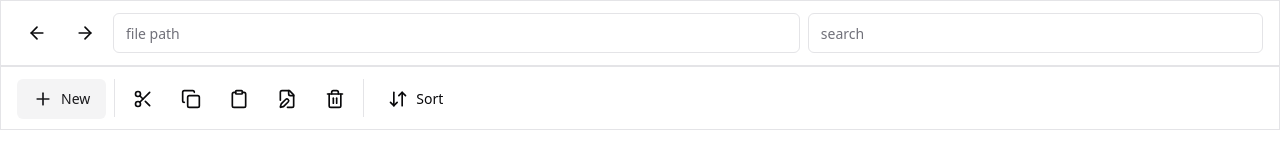
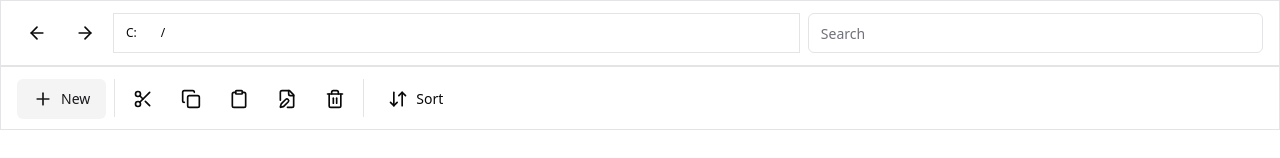
Before and after one commit to Coeeter/voyager, a React (Vite) app: page / in a window 1280 px wide. Shown: the top 158 px of the page. Built offline with nearby package versions, Linux system fonts and the light colour scheme.

Commit message:
Refactor file path handling in Navbar component

```diff
--- a/src/components/navbar.tsx
+++ b/src/components/navbar.tsx
@@ -2,8 +2,14 @@ import { Button } from './ui/button';
 import { ArrowLeft, ArrowRight } from 'lucide-react';
 import { Input } from './ui/input';
 import { Toolbar } from './toolbar';
+import { useAppStore } from '@/hooks/useAppStore';
+import React from 'react';
 
 export const Navbar = () => {
+  const { filePath, setFilePath } = useAppStore();
+
+  const paths = filePath.split('/').filter(Boolean);
+
   return (
     <header className="fixed top-0 z-10 w-full bg-background">
       <nav className="flex gap-2 border border-b px-4 py-3">
@@ -22,8 +28,32 @@ export const Navbar = () => {
           <ArrowRight className="size-5" />
         </Button>
         <div className="grid flex-1 grid-cols-5 gap-2">
-          <Input placeholder="file path" className="col-span-3" />
-          <Input placeholder="search" className="col-span-2" />
+          <div className="relative col-span-3 flex items-center gap-3 border border-border">
+            {paths.map((dir, i) => {
+              return (
+                <React.Fragment key={i}>
+                  <Button
+                    variant="ghost"
+                    size="sm"
+                    className="relative z-20 text-xs"
+                    onClick={() => {
+                      setFilePath(paths.slice(0, i + 1).join('/') + '/');
+                    }}
+                  >
+                    {dir}
+                  </Button>
+                  <span className="text-xs">/</span>
+                </React.Fragment>
+              );
+            })}
+            <Input
+              placeholder="File Path"
+              className="absolute inset-0 opacity-0"
+              value={filePath}
+              readOnly
+            />
+          </div>
+          <Input placeholder="Search" className="col-span-2" />
         </div>
       </nav>
       <Toolbar />
--- a/src/hooks/useAppStore.tsx
+++ b/src/hooks/useAppStore.tsx
@@ -1,7 +1,7 @@
 import { create } from 'zustand';
 
 type AppStore = {
-  filePath: string | undefined;
+  filePath: string;
   setFilePath: (filePath: string) => void;
   sortType: 'Name' | 'Date' | 'Size' | 'Type';
   sortOrder: 'Ascending' | 'Descending';
@@ -10,7 +10,7 @@ type AppStore = {
 };
 
 export const useAppStore = create<AppStore>(set => ({
-  filePath: undefined,
+  filePath: 'C:/',
   setFilePath: filePath => set({ filePath }),
   sortType: 'Name',
   sortOrder: 'Ascending',
--- a/src/ipa.tsx
+++ b/src/ipa.tsx
@@ -27,6 +27,12 @@ export const getDirContents = async (
         .sort((a, b) => a.name.localeCompare(b.name));
       return [...dirs, ...files];
     })
+    .then(res => {
+      return res.map(file => ({
+        ...file,
+        file_path: `${dirPath}${dirPath.endsWith('/') ? '' : '/'}${file.name}`,
+      }));
+    })
     .catch(err => {
       console.log(err);
       throw new Error(err);
--- a/src/pages/home.tsx
+++ b/src/pages/home.tsx
@@ -12,7 +12,7 @@ export const Home = () => {
   });
 
   useEffect(() => {
-    if (!filePath) {
+    if (filePath === '/') {
       setFilePath('C:/users/nasru/');
     }
   }, []);
```
Also changed, not shown: 1 other file (tests, documents, lock files or other folders).
